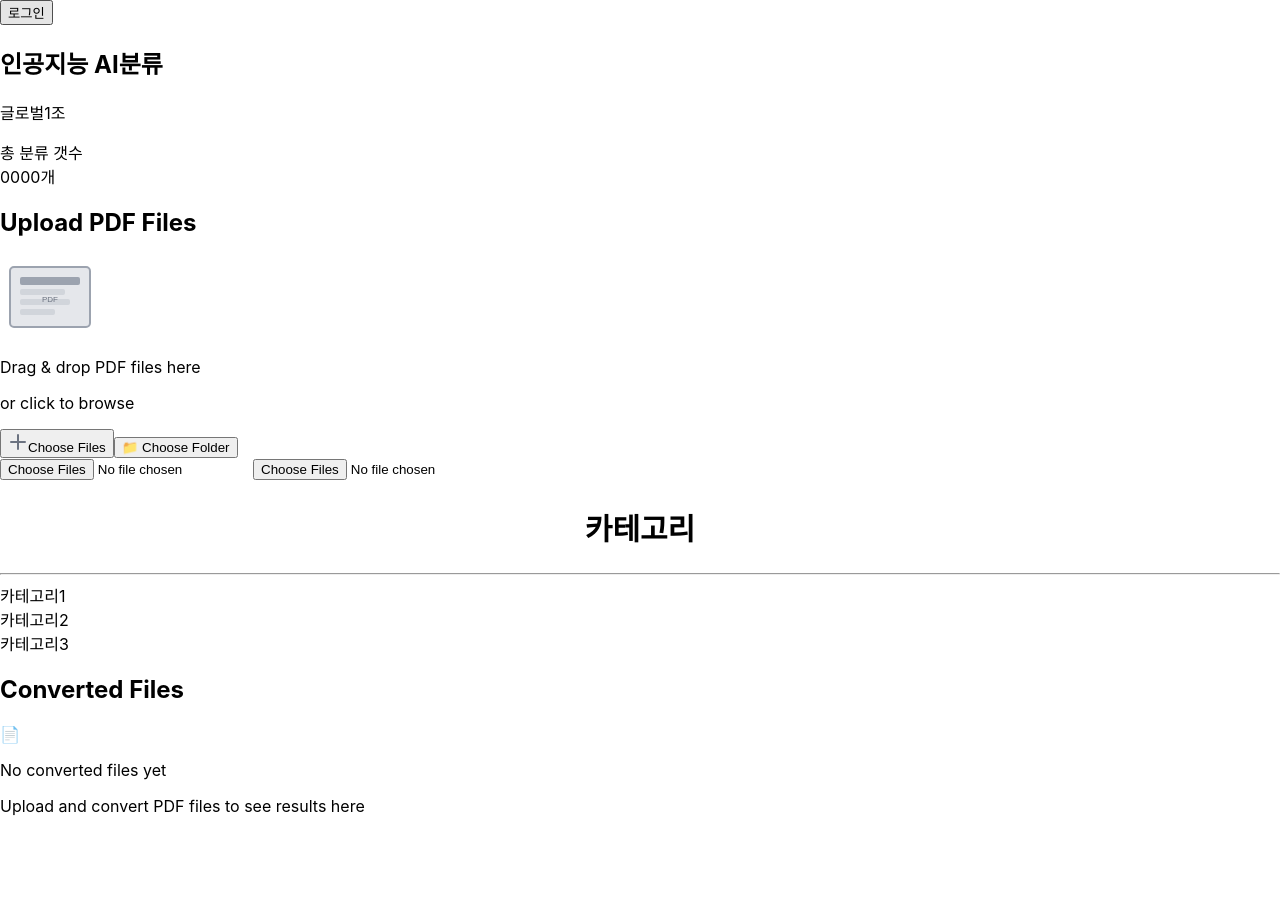
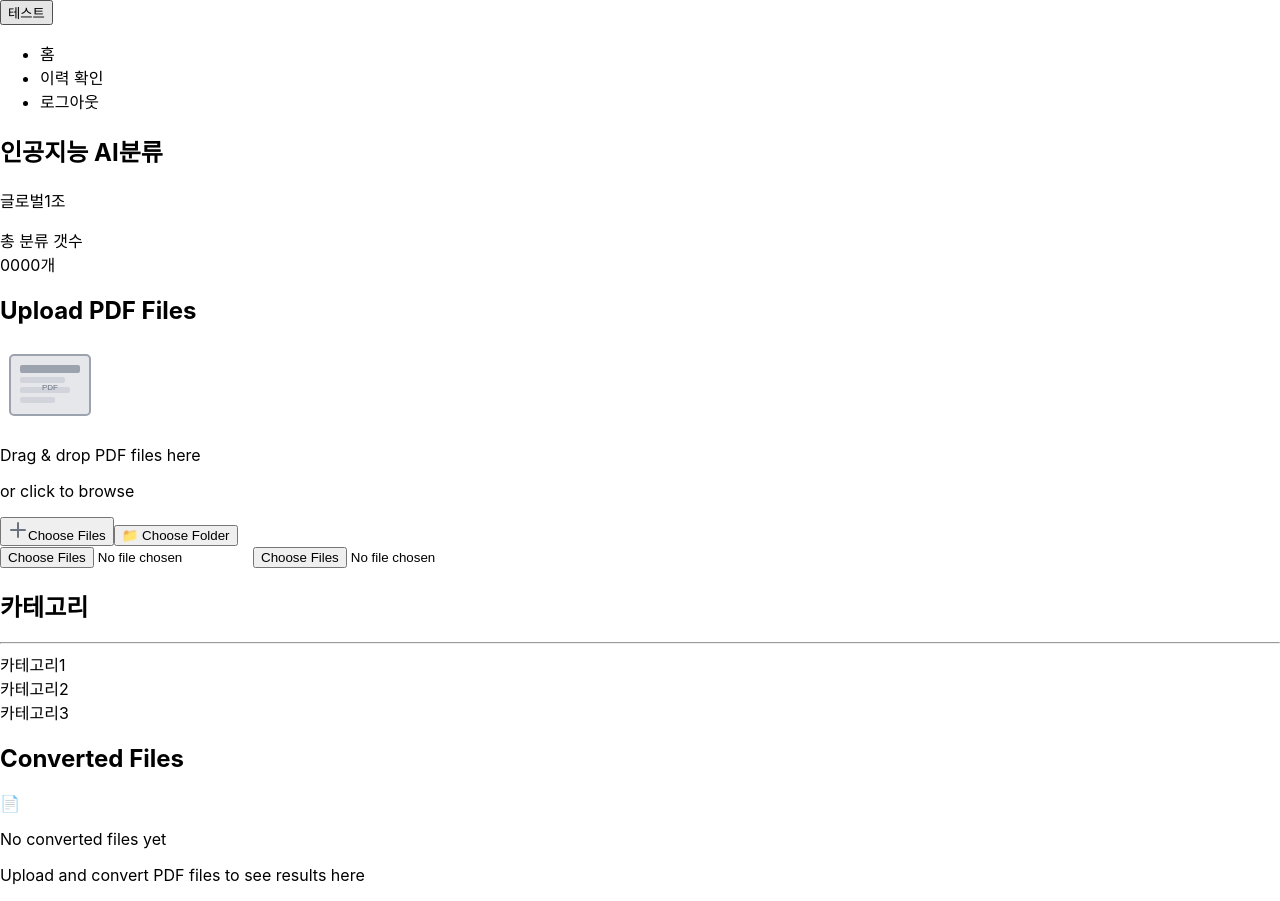
Before and after one commit to Alinate1111/Main_Project, a React (Create React App) app in the folder front/react-front/: page / in a window 1280 px wide. Both pictures are taken after a click on the button "로그인". Before the commit the page ends 832 px from the top, so only its background shows below. Built offline with nearby package versions, Linux system fonts and the light colour scheme; the HTML template or start-up script is replaced by a standard one.

Commit message:
20251014
첫화면ui완성
미흡한쪽은
업로드하면 버튼 클릭해야지만 이벤트발동
추가로 post을 넘기면 페이지만드는거 구현해야함

```diff
--- a/front/react-front/src/Section.tsx
+++ b/front/react-front/src/Section.tsx
@@ -5,12 +5,11 @@ import { ConvertedFilesList } from "./components/ConvertedFilesList";
 import { Category } from "./components/Category";
 import { Toplogin } from "./components/Toplogin";
 import { Totalcount } from "./components/Totalcount";
+
 import { usePDFConverter } from "./hooks/usePDFConverter";
 
 export const Section = (): React.JSX.Element => {
   const [isDragOver, setIsDragOver] = useState(false);
-  //여기 리스트안에 넣어주세요 (카테고리 목록변수)
-  const categoryList = ["회의록", "보고서", "기획안","테스트문자","값이 늘면 추가로"];
   const [selectedCategory, setSelectedCategory] = useState<string | null>(null);
   const {
     uploadedFiles,
@@ -167,7 +166,10 @@ export const Section = (): React.JSX.Element => {
               onCardClick={handleCardClick}
             />
           </div>
+
+
         </div>
+
       </div>
     </section>
   );
--- a/front/react-front/src/components/Category.tsx
+++ b/front/react-front/src/components/Category.tsx
@@ -13,13 +13,16 @@ export const Category: React.FC<CategoryProps> = ({
 }) => {
   return (
 
-    <div className="bg-white rounded-xl shadow-sm p-6">
+    <div className="bg-white rounded-xl  shadow-sm p-3 text-center">
 
-      <h1 style={{fontSize: "30px",textAlign: "center" }}>카테고리</h1>
+      <h1 className=" text-4xl mb-5">카테고리</h1>
       <hr></hr>
-      <div>카테고리1</div>
-      <div>카테고리2</div>
-      <div>카테고리3</div>
+      <div className="text-2xl text-center p-5">
+        <div>카테고리1</div>
+        <div>카테고리2</div>
+        <div>카테고리3</div>
+      </div>
+
     </div>
   );
 };
--- a/front/react-front/src/components/Toplogin.tsx
+++ b/front/react-front/src/components/Toplogin.tsx
@@ -1,27 +1,72 @@
+import React, { useState } from "react";
 
-import React from "react";
+export const Toplogin: React.FC = () => {
+  const [showTestBtn, setShowTestBtn] = useState(false);
+  const [showMenu, setShowMenu] = useState(false);
 
-interface loginProps {
-}
+  const menuList = ["홈", "이력 확인", "로그아웃"];
 
-export const Toplogin: React.FC<loginProps> = ({
+  const handleLoginClick = () => {
+    alert("로그인 확인");
+    setShowTestBtn(true);
+  };
 
-}) => {
+  const handleMenuClick = async (item: string) => {
+    setShowMenu(false);
+    if (item === "이력 확인") {
+      try {
+        const response = await fetch("/beforeInfo", {
+          method: "POST",
+          headers: { "Content-Type": "application/json" },
+          body: JSON.stringify({ /* 필요한 데이터 넣기 */ }),
+        });
+        if (!response.ok) throw new Error("이력 확인 요청 실패");
+        const data = await response.json();
+        console.log("이력 확인 응답:", data);
+        // TODO: 받은 데이터를 활용해서 필요한 UI 처리 추가
+        } catch (error) {
+          console.error(error);
+      }
+    } else {
+      alert(`${item} 클릭됨`);
+    }
+  };
+
   return (
-
-
-      <div className="bg-blue-100 border border-blue-100 rounded-md shadow-sm flex justify-end">
-        <div className="bg-white rounded-md  shadow max-w-[10] px-10 py-2 ">
-          <button
-          className="text-xl"
-          onClick={() => {
-            alert('로그인 버튼 클릭!');
-            }}>
+    <div className="bg-blue-100 border border-blue-100 rounded-md shadow-sm flex justify-end relative">
+      <div className="relative inline-block bg-white rounded-md shadow px-3 py-3 text-right">
+        {!showTestBtn && (
+          <button className="text-md" onClick={handleLoginClick}>
             로그인
           </button>
-        </div>
+        )}
 
+        {showTestBtn && (
+          <div
+            className="relative inline-block"
+            onMouseEnter={() => setShowMenu(true)}
+          >
+            <button>테스트</button>
+
+            {showMenu && (
+              <ul
+                className="text-left absolute right-0 mt-2 w-40 bg-white border border-gray-300 rounded shadow-lg z-10 list-none p-2 space-y-1"
+                onMouseLeave={() => setShowMenu(false)}
+              >
+                {menuList.map((item, idx) => (
+                  <li
+                    key={idx}
+                    className="text-gray-700 hover:bg-blue-100 cursor-pointer px-2 py-1 rounded"
+                    onClick={() => handleMenuClick(item)}
+                  >
+                    {item}
+                  </li>
+                ))}
+              </ul>
+            )}
+          </div>
+        )}
       </div>
-
+    </div>
   );
 };
--- a/front/react-front/src/components/UploadedFilesList.tsx
+++ b/front/react-front/src/components/UploadedFilesList.tsx
@@ -26,121 +26,13 @@ export const UploadedFilesList: React.FC<UploadedFilesListProps> = ({
   onRemoveFile,
 }) => {
   return (
+
     <div className="space-y-6">
+      {/*주석처리 2025-10-13수정*/}
       {/* Folder List */}
-      {folderGroups.length > 0 && (
-        <div className="bg-white rounded-xl shadow-sm p-6">
-          <h3 className="text-lg font-semibold text-gray-900 mb-4">
-            Uploaded Folders ({folderGroups.length})
-          </h3>
-          <div className="space-y-3 max-h-96 overflow-y-auto">
-            {folderGroups.map((folder, folderIndex) => (
-              <div key={folderIndex} className="border rounded-lg">
-                <div className="flex items-center justify-between p-3">
-                  <div
-                    className="flex items-center gap-3 flex-1 cursor-pointer"
-                    onClick={() => onToggleFolderExpanded(folderIndex)}
-                  >
-                    <span className="text-gray-600">
-                      {folder.isExpanded ? '📂' : '📁'}
-                    </span>
-                    <div className="flex-1">
-                      <p className="font-medium text-gray-900">
-                        {folder.folderName}
-                      </p>
-                      <p className="text-sm text-gray-500">
-                        {folder.files.length} PDF files
-                      </p>
-                    </div>
-                  </div>
-                  <div className="flex items-center gap-2">
-                    {!folder.isConverting && (
-                      <button
-                        onClick={(e) => {
-                          e.stopPropagation();
-                          onConvertFolder(folderIndex);
-                        }}
-                        className="px-3 py-1 bg-green-600 text-white rounded-md hover:bg-green-700 transition-colors text-sm"
-                      >
-                        Convert All
-                      </button>
-                    )}
-                    {folder.isConverting && (
-                      <div className="flex items-center gap-2 px-3 py-1">
-                        <div className="animate-spin h-4 w-4 border-2 border-blue-600 border-t-transparent rounded-full"></div>
-                        <span className="text-blue-600 text-sm">
-                          Converting {folder.convertedCount || 0}/{folder.totalCount || 0}
-                        </span>
-                      </div>
-                    )}
-                    <button
-                      onClick={(e) => {
-                        e.stopPropagation();
-                        onRemoveFolder(folderIndex);
-                      }}
-                      className="p-1 text-red-600 hover:text-red-800 transition-colors"
-                    >
-                      ×
-                    </button>
-                  </div>
-                </div>
+      {/* File List */}
 
-                {/* 펼쳐진 상태일 때 파일 목록 표시 */}
-                {folder.isExpanded && (
-                  <div className="border-t bg-gray-50 p-3 space-y-2">
-                    {folder.files.map((fileWithText, fileIndex) => (
-                      <div key={fileIndex} className="flex items-center justify-between p-2 bg-white rounded border">
-                        <div className="flex items-center gap-2">
-                          <img src={labelImageLogo} alt="PDF" className="w-6 h-6" />
-                          <div>
-                            <p className="text-sm font-medium text-gray-900 truncate max-w-48">
-                              {fileWithText.file.name}
-                            </p>
-                            <p className="text-xs text-gray-500">
-                              {(fileWithText.file.size / 1024 / 1024).toFixed(2)} MB
-                            </p>
-                          </div>
-                        </div>
-                        <div className="flex items-center gap-2">
-                          {fileWithText.isCancelled && (
-                            <span className="text-xs text-yellow-600">⚠️ Cancelled</span>
-                          )}
-                          {fileWithText.text && !fileWithText.isCancelled && (
-                            <span className="text-xs text-green-600">✅ Converted</span>
-                          )}
-                          {fileWithText.isConverting && (
-                            <div className="flex items-center gap-1">
-                              <div className="animate-spin h-3 w-3 border-2 border-blue-600 border-t-transparent rounded-full"></div>
-                            </div>
-                          )}
-                          {!fileWithText.text && !fileWithText.isConverting && !fileWithText.isCancelled && (
-                            <button
-                              onClick={() => onConvertFolderFile(folderIndex, fileIndex)}
-                              className="px-2 py-1 bg-green-600 text-white rounded text-xs hover:bg-green-700 transition-colors"
-                            >
-                              Convert
-                            </button>
-                          )}
-                          <button
-                            onClick={() => onRemoveFolderFile(folderIndex, fileIndex)}
-                            className="p-1 text-red-600 hover:text-red-800 transition-colors text-sm"
-                          >
-                            ×
-                          </button>
-                        </div>
-                      </div>
-                    ))}
-                  </div>
-                )}
-              </div>
-            ))}
-          </div>
-        </div>
-      )}
 
-      {/* File List */}
-      {/*주석처리 2025-10-13수정 */}
-      {/*
       {uploadedFiles.length > 0 && (
         <div className="bg-white rounded-xl shadow-sm p-6">
 
@@ -182,7 +74,7 @@ export const UploadedFilesList: React.FC<UploadedFilesListProps> = ({
             ))}
           </div>
         </div>
-      )}*/}
+      )}
     </div>
   );
 };
```
Also changed, not shown: 1 other file (tests, documents, lock files or other folders).
